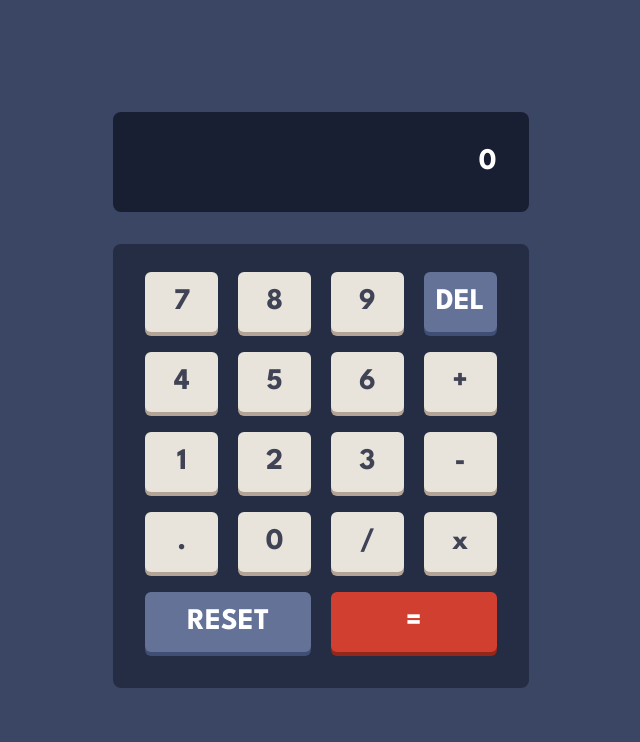
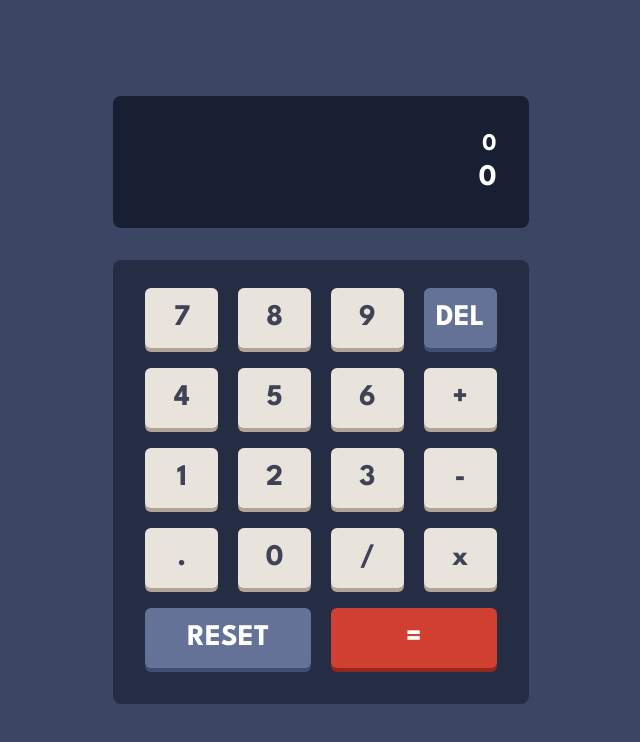
Before and after one commit to FlorianJourde/Frontend-Mentor-21-Calculator-app, a React (Vite) app: page / in a window 1280 px wide. Shown: the top 742 px of the page, without its empty margins (319-959 px from the left). Built offline with nearby package versions, Linux system fonts and the light colour scheme.

Commit message:
Init project

```diff
--- a/src/Calculator.tsx
+++ b/src/Calculator.tsx
@@ -1,4 +1,4 @@
-import { useState } from 'react'
+import { useEffect, useState } from 'react'
 
 // let storeResult: string[] = [];
 let storeValue: number = 0;
@@ -6,13 +6,15 @@ let endTypingNumber: boolean = false;
 let currentTypingNumber: string= '0';
 
 function Calculator() {
+  const [total, setTotal] = useState<number>(0);
+  const [operator, setOperator] = useState<string>('');
   const [value, setValue] = useState<string>('0');
   // const [storedValues, setStoredValues] = useState<string[]>([]);
   // const [endNumberTyping, setEndNumberTyping] = useState<boolean>(true)
 
 
 
-  // useEffect(() => { console.log(value), [value] });
+  useEffect(() => { console.log(value), [value] });
   // useEffect(() => { console.log(storedValues.length), [storedValues] });
   // useEffect(() => { console.log(storedValues), [storedValues] });
   // useEffect(() => { console.log(endNumberTyping), [endNumberTyping] });
@@ -69,13 +71,13 @@ function Calculator() {
       case 'add':
         break;
       case 'substract':
-        console.log('-');
+        // console.log('-');
         break;
       case 'divide':
-        console.log('/');
+        // console.log('/');
         break;
       case 'multiply':
-        console.log('*');
+        // console.log('*');
         break;
     }
   }
@@ -84,11 +86,6 @@ function Calculator() {
     setValue('0');
     // setStoredValues([])
   }
-
-  function add(a: number, b: number) { }
-  function substract(a: number, b: number) { }
-  function multiply(a: number, b: number) { }
-  function divide(a: number, b: number) { }
 
   const handleClick = (e: any) => {
     const clickedButton = (e.currentTarget as HTMLButtonElement);
@@ -136,8 +133,8 @@ function Calculator() {
 
     // newValue = value.concat('', number)
 
-    console.log(currentTypingNumber);
-    console.log(storeValue);
+    // console.log(currentTypingNumber);
+    // console.log(storeValue);
   }
 
   return (
@@ -164,8 +161,9 @@ function Calculator() {
             </div>
           </div>
         </div> */}
-        <div className="display flex p-8 rounded-lg justify-end align-middle bg-[#181f32] text-white text-3xl font-bold">
-          <h3>{value}</h3>
+        <div className="display flex flex-col text-right p-8 rounded-lg justify-end bg-[#181f32] text-white font-bold">
+          <h3 className="text-2xl">{total} {operator}</h3>
+          <h2 className='text-3xl'>{value}</h2>
         </div>
         <div className="keyboard bg-[#252d44] p-8 rounded-lg grid grid-cols-4 gap-5">
           <button value="7" onClick={handleClick} data-type="numeric" className="btn">7</button>
```
